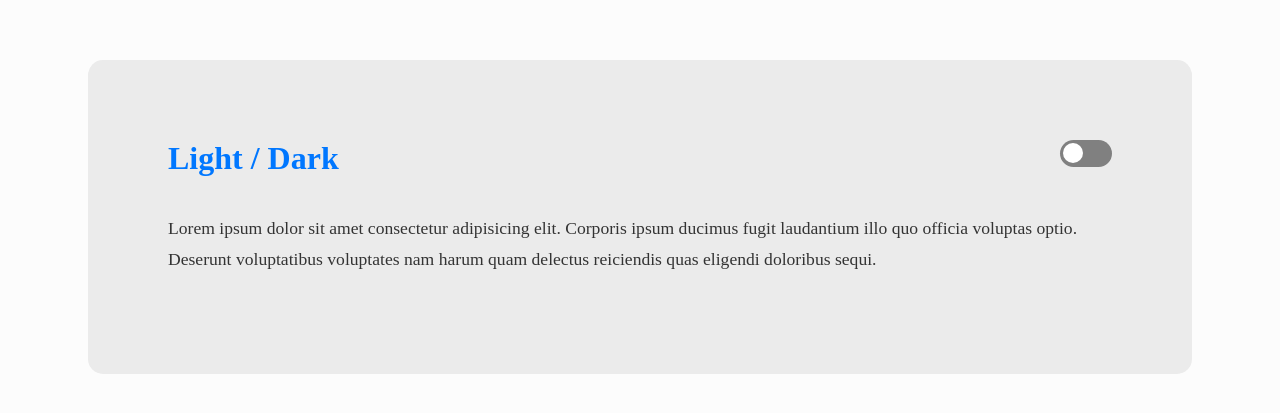
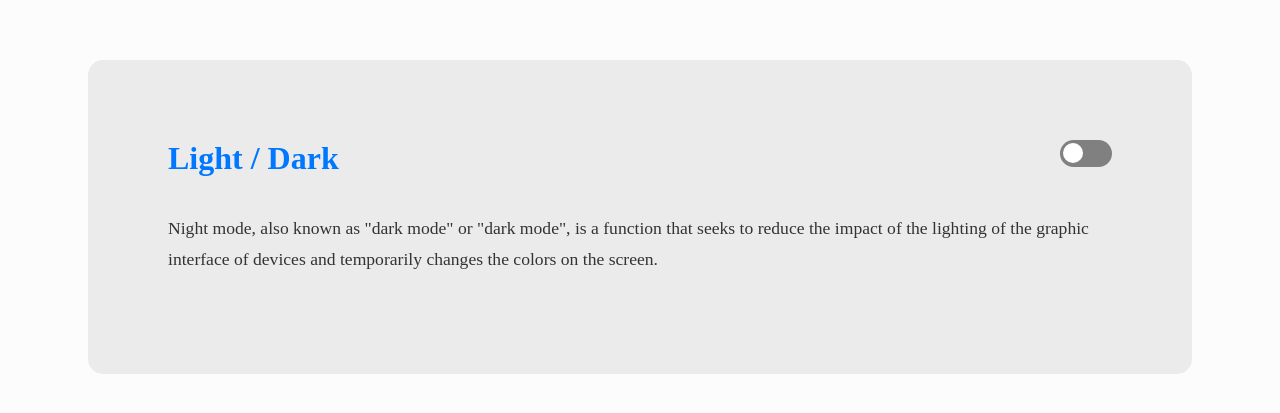
Before and after one commit to FelipeFontouraBr/Darkmode, a plain HTML site: page Darkmode/index.html in a window 1280 px wide. Shown: the part 183-596 px from the top of the page. Drawn offline with Linux system fonts and the light colour scheme.

Commit message:
Update index.html
Updating the content of the paragraph

```diff
--- a/Darkmode/index.html
+++ b/Darkmode/index.html
@@ -15,7 +15,7 @@
             <label for="switch">Toggle</label>
         </div>
 
-        <p>Lorem ipsum dolor sit amet consectetur adipisicing elit. Corporis ipsum ducimus fugit laudantium illo quo officia voluptas optio. Deserunt voluptatibus voluptates nam harum quam delectus reiciendis quas eligendi doloribus sequi.</p>
+        <p>Night mode, also known as "dark mode" or "dark mode", is a function that seeks to reduce the impact of the lighting of the graphic interface of devices and temporarily changes the colors on the screen.</p>
 
     </div>
     <script src="script.js"></script>
```
